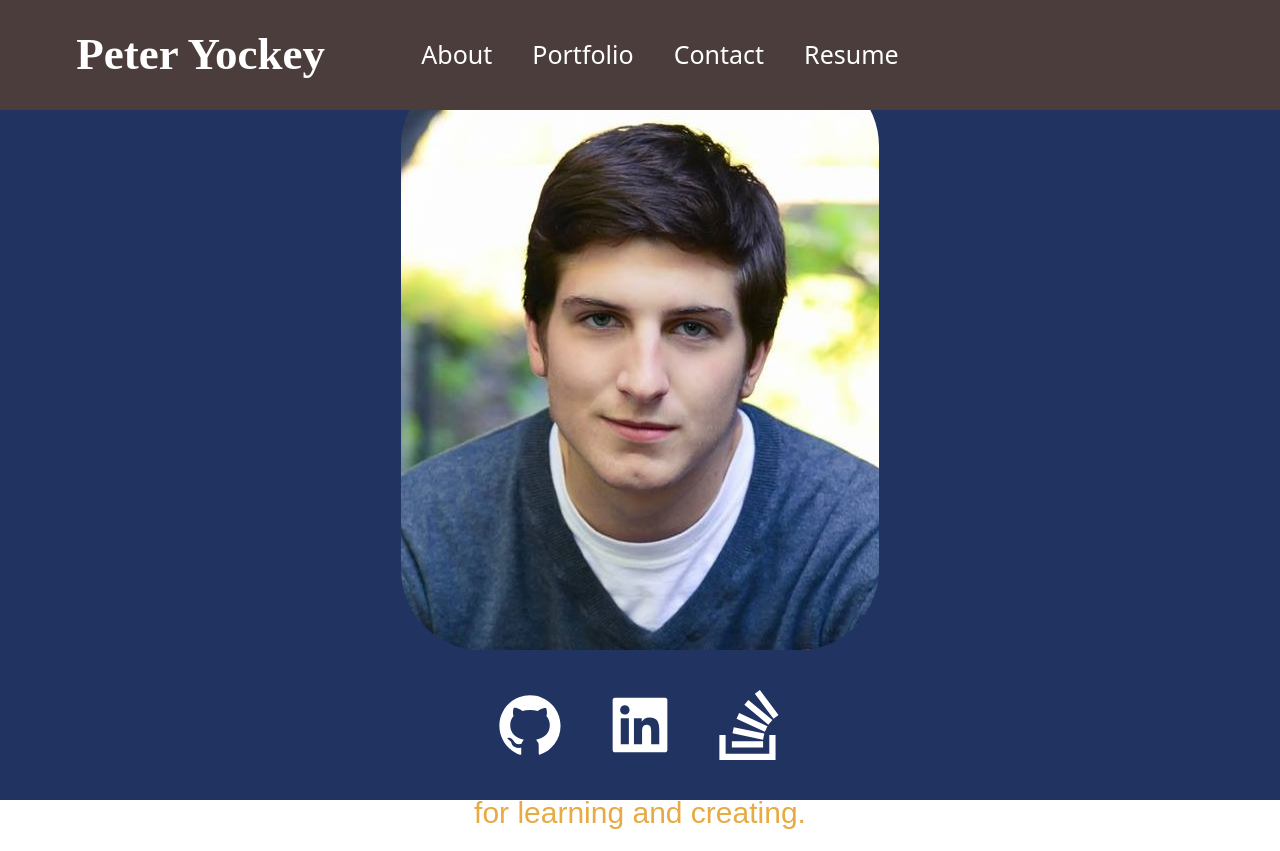
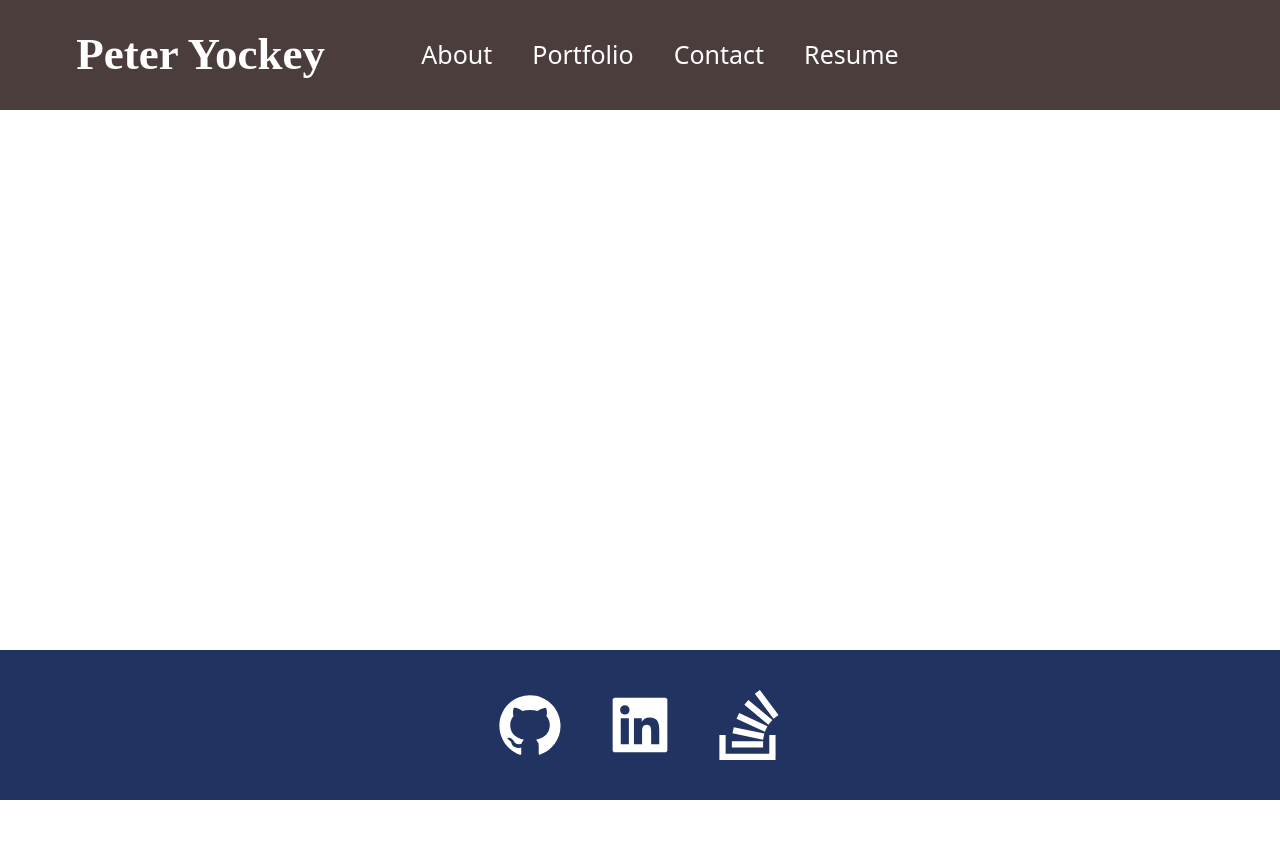
Before and after one commit to YockaFlocka/react-portfolio, a React (Create React App) app: page / in a window 1280 px wide. After the commit the page ends 800 px from the top, so only its background shows below. Built offline with nearby package versions, Linux system fonts and the light colour scheme.

Commit message:
trying to get deployment to GitHub to work

```diff
--- a/src/App.js
+++ b/src/App.js
@@ -15,7 +15,7 @@ function App() {
       <BrowserRouter>
         <Header />
         <Routes>
-          <Route path='/' element={<About />} />
+          <Route path='/react-portfolio' element={<About />} />
           <Route path='/portfolio' element={<Portfolio />} />
           <Route path='/contact' element={<Contact />} />
           <Route path='/resume' element={<Resume />} />
```
Also changed, not shown: 1 other file (tests, documents, lock files or other folders).
